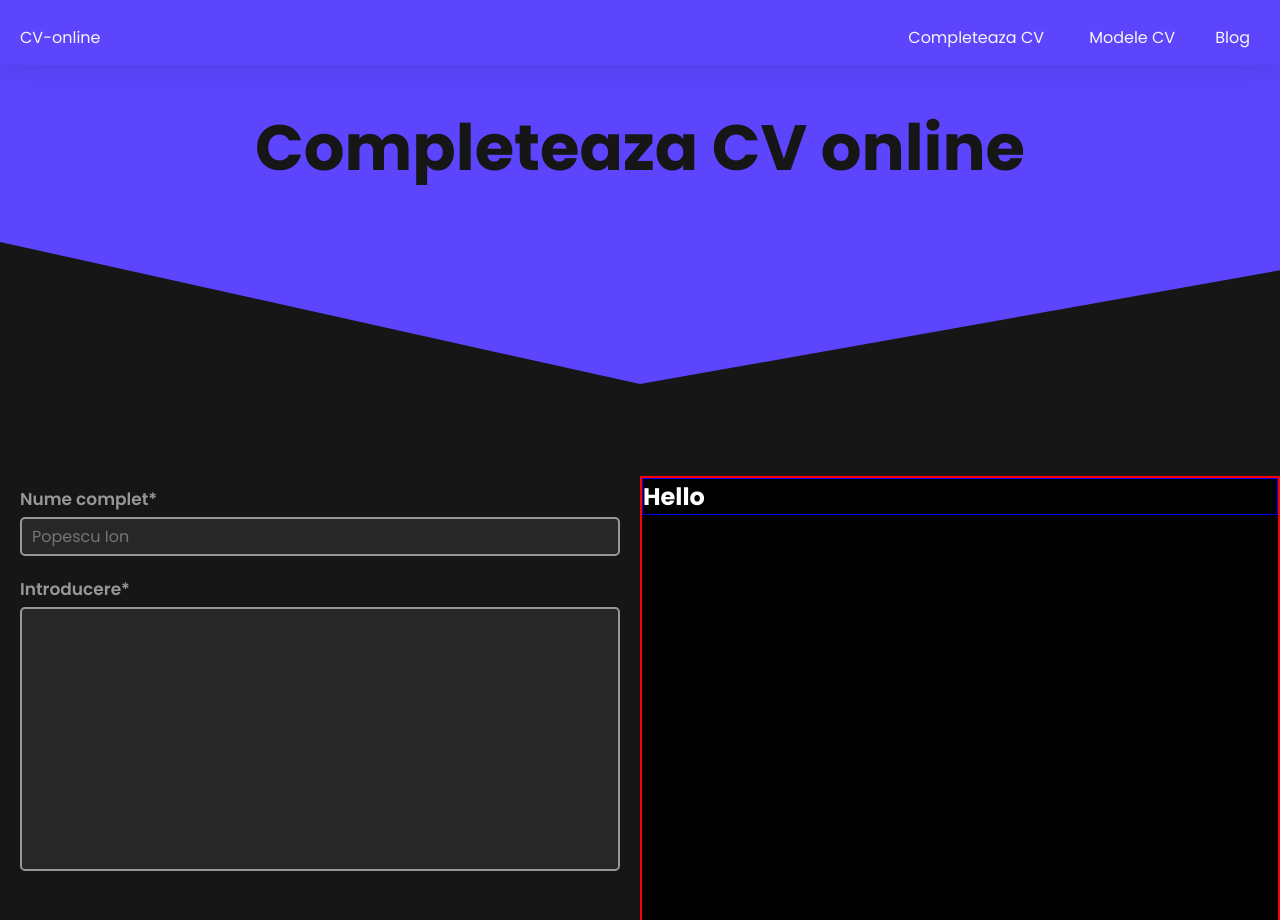
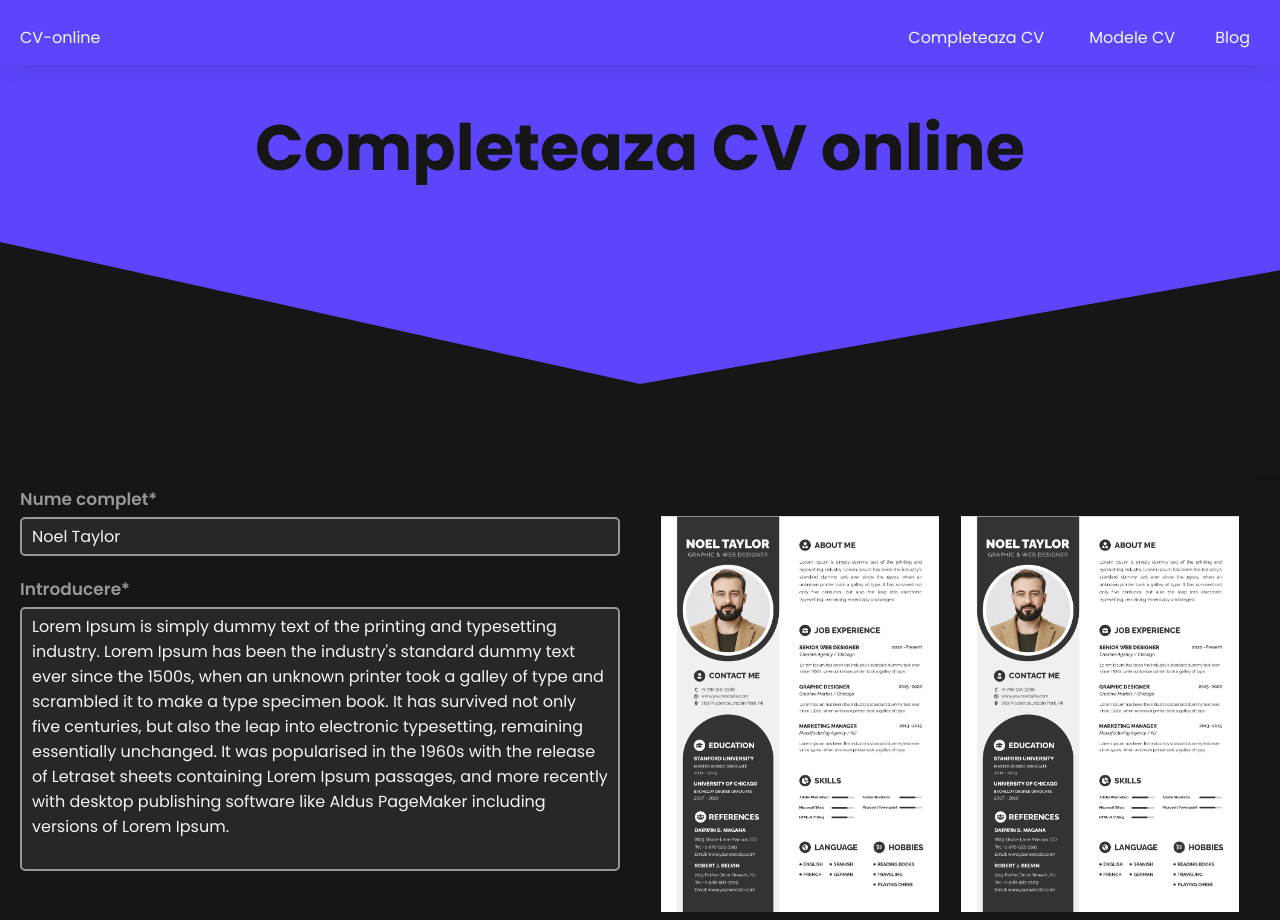
Before and after one commit to Costinnn/CV-app, a Next.js app: page /completare-cv in a window 1280 px wide. Shown: the top 920 px of the page. Built offline with nearby package versions, Linux system fonts and the light colour scheme.

Commit message:
Fill form dummy data, Preview CV design & logic

```diff
--- a/components/pages/completare-cv/FillForm_Preview.css
+++ b/components/pages/completare-cv/FillForm_Preview.css
@@ -5,6 +5,8 @@
   }
 
   .fill-form {
+    max-width: 700px;
+    margin: 0 auto;
     form {
       padding: 0 20px;
       margin-bottom: 50px;
--- a/components/pages/completare-cv/FillForm_Preview.tsx
+++ b/components/pages/completare-cv/FillForm_Preview.tsx
@@ -32,16 +32,55 @@ const FillForm_Preview = () => {
   });
 
   // FINAL DATA VALUES
-  const [generalInfo, setGeneralInfo] = useState<GeneralInfoType>({ name: "", description: "" });
-  const [contact, setContact] = useState<ContactType>({ phone: "", email: "", address: "" });
-  const [education, setEducation] = useState<EducationStateType[]>([]);
-  const [experience, setExperience] = useState<ExperienceStateType[]>([]);
-  const [competences, setCompetences] = useState<string[]>([]);
-  const [projects, setProjects] = useState<ProjectsStateType[]>([]);
+  const [generalInfo, setGeneralInfo] = useState<GeneralInfoType>({
+    name: "Noel Taylor",
+    description:
+      "Lorem Ipsum is simply dummy text of the printing and typesetting industry. Lorem Ipsum has been the industry's standard dummy text ever since the 1500s, when an unknown printer took a galley of type and scrambled it to make a type specimen book. It has survived not only five centuries, but also the leap into electronic typesetting, remaining essentially unchanged. It was popularised in the 1960s with the release of Letraset sheets containing Lorem Ipsum passages, and more recently with desktop publishing software like Aldus PageMaker including versions of Lorem Ipsum.",
+  });
+  const [contact, setContact] = useState<ContactType>({ phone: "0750 000 000", email: "noel@gmail.com", address: "769 Lincoln Park, ML" });
+  const [education, setEducation] = useState<EducationStateType[]>([
+    { school: "Stanford University", specialization: "Master degree graduate", start: "2011.01.01", end: "2012.01.05", untilNow: false },
+    { school: "University of Chicago", specialization: "Bachelor degree graduate", start: "2012.05.01", end: "", untilNow: true },
+  ]);
+  const [experience, setExperience] = useState<ExperienceStateType[]>([
+    { position: "Senior web designer", company: "Creative agency", start: "2020.02.01", end: "", untilNow: true },
+    { position: "Graphic designer", company: "Market agency", start: "2015.02.03", end: "2020.01.03", untilNow: false },
+    { position: "Marketing manager", company: "Manufacturing agency", start: "2013.01.01", end: "2015.02.03", untilNow: false },
+  ]);
+  const [competences, setCompetences] = useState<string[]>([
+    "Adope photoshop",
+    "Microsoft Word",
+    "HTML/CSS",
+    "Adobe illustrator",
+    "Microsoft powerpoint",
+  ]);
+  const [projects, setProjects] = useState<ProjectsStateType[]>([
+    { title: "Residential Rebranding", link: "" },
+    { title: "Food Logo", link: "" },
+    { title: "Webside design", link: "" },
+  ]);
   const [volunteering, setVolunteering] = useState<VolunteeringStateType[]>([]);
-  const [links, setLinks] = useState<LinksStateType[]>([]);
-  const [hobbies, setHobbies] = useState<HobbiesStateType[]>([]);
-  const [personalized, setPersonalized] = useState<PersonalizedStateType[]>([]);
+  const [links, setLinks] = useState<LinksStateType[]>([
+    { title: "Github", link: "www.github.com" },
+    { title: "Behance", link: "www.behance.com" },
+  ]);
+  const [hobbies, setHobbies] = useState<HobbiesStateType[]>([
+    { title: "Reading books", description: "" },
+    { title: "Traveling", description: "" },
+    { title: "Playing chess", description: "" },
+    { title: "Running", description: "" },
+  ]);
+  const [personalized, setPersonalized] = useState<PersonalizedStateType[]>([
+    {
+      sectionTitle: "References",
+      title: "Darwin B. Magna",
+      link: "",
+      description: "2813 Shobe Lane Mancos",
+      start: "",
+      end: "",
+      untilNow: false,
+    },
+  ]);
 
   // TEMPORARY STATE
   const [educationState, setEducationState] = useState<EducationStateType>({ school: "", specialization: "", start: "", end: "", untilNow: false });
--- a/components/pages/completare-cv/PreviewCv.css
+++ b/components/pages/completare-cv/PreviewCv.css
@@ -1,9 +1,80 @@
 .preview {
   position: relative;
   display: none;
-  border: 2px solid red;
-  background-color: black;
-  color: white !important;
+
+  .cv-template-preview {
+    background-color: white;
+    position: sticky;
+    top: 70px;
+    left: 0;
+    right: 0;
+    margin-left: auto;
+    margin-right: auto;
+    aspect-ratio: 1/1.414 !important;
+    max-height: calc(100dvh - 80px);
+  }
+
+  .cv-templates-list {
+    position: relative;
+    display: flex;
+    flex-direction: column;
+    align-items: center;
+    padding: 20px;
+    height: fit-content;
+
+    li {
+      width: 100%;
+      max-width: 520px;
+      margin-top: 20px;
+
+      .img-box {
+        position: relative;
+        width: 100%;
+        aspect-ratio: 1/1.414;
+
+        img {
+          object-fit: contain;
+          object-position: center;
+        }
+      }
+
+      .text {
+        display: flex;
+        align-items: center;
+        justify-content: space-between;
+
+        padding: 10px;
+        background-color: var(--black);
+
+        h2 {
+          text-transform: capitalize;
+          font-weight: 500;
+          font-size: 17px;
+        }
+
+        span {
+          font-size: 13px;
+        }
+      }
+    }
+
+    /* blur */
+    &::before {
+      content: "";
+      position: absolute;
+      z-index: -1;
+      left: 0;
+      top: 0;
+      display: block;
+      height: 100%;
+      width: 100%;
+      background: rgba(255, 255, 255, 0);
+      border-radius: 5px;
+      box-shadow: 0 4px 30px rgba(0, 0, 0, 0.1);
+      backdrop-filter: blur(3.7px);
+      -webkit-backdrop-filter: blur(3.7px);
+    }
+  }
 
   .close {
     color: white;
@@ -13,25 +84,60 @@
     padding: 10px;
   }
 
+  /* blur */
+  &::before {
+    content: "";
+    position: absolute;
+    z-index: -1;
+    left: 0;
+    top: 0;
+    display: block;
+    height: 100%;
+    width: 100%;
+    background: rgba(255, 255, 255, 0);
+    border-radius: 5px;
+    box-shadow: 0 4px 30px rgba(0, 0, 0, 0.1);
+    backdrop-filter: blur(3.7px);
+    -webkit-backdrop-filter: blur(3.7px);
+  }
+
   /* DESKTOP SETTINGS */
   @media screen and (min-width: 800px) {
     display: block;
-    position: sticky;
-    height: 80vh;
-    top: 70px;
-
-    h1 {
-      border: 1px solid blue;
-      color: white;
-    }
+    padding-right: 20px;
 
     .close {
       display: none;
     }
   }
+
+  @media screen and (min-width: 1200px) {
+    .cv-templates-list {
+      display: grid;
+      grid-template-columns: 1fr 1fr;
+      column-gap: 20px;
+    }
+  }
+
+  @media screen and (min-width: 1500px) {
+    .cv-templates-list {
+      grid-template-columns: 1fr 1fr 1fr;
+    }
+  }
 }
 
-/* PHONE SETTINGS */
+/* .preview - SCROLL WHEN NO TEMPLATE SELECTED */
+.overflow-scroll {
+  overflow-y: scroll;
+  scrollbar-width: none;
+  -ms-overflow-style: none;
+
+  &::-webkit-scrollbar {
+    display: none;
+  }
+}
+
+/* .preview - PHONE SETTINGS */
 .isOpen {
   display: block;
   position: fixed;
@@ -56,13 +162,13 @@
     display: none;
   }
 
+  &:hover {
+    span {
+      display: inline;
+    }
+  }
+
   @media screen and (min-width: 800px) {
     display: none;
   }
 }
-
-.preview-btn:hover {
-  span {
-    display: inline;
-  }
-}
--- a/components/pages/completare-cv/PreviewCv.tsx
+++ b/components/pages/completare-cv/PreviewCv.tsx
@@ -1,16 +1,29 @@
 "use client";
 
-import React, { useState } from "react";
+import React, { useEffect, useState } from "react";
+import Link from "next/link";
+import Image from "next/image";
+import { useSearchParams } from "next/navigation";
 
 import LeftArrowSvg from "@/public/SVG/LeftArrowSvg";
 import CloseSvg from "@/public/SVG/CloseSvg";
 
 import { PreviewCvPropType } from "@/types/globalTypes";
+import { CV_TEMPLATES } from "@/public/data/cvTemplates";
 
 import "./PreviewCv.css";
 
 const PreviewCv = ({ inputData }: PreviewCvPropType) => {
+  const searchParams = useSearchParams();
+
   const [isPreviewOpen, setiIsPreviewOpen] = useState(false);
+  const [selectedTemplate, setSelectedTemplate] = useState<string | null>(searchParams.get("model-ales"));
+
+  const cvType = searchParams.get("model-ales");
+
+  useEffect(() => {
+    setSelectedTemplate(cvType);
+  }, [cvType]);
 
   return (
     <>
@@ -27,10 +40,29 @@ const PreviewCv = ({ inputData }: PreviewCvPropType) => {
       </button>
 
       {/* PREVIEW DISPLAY */}
-      <section className={`preview ${isPreviewOpen ? "isOpen" : ""} section-wide`}>
-        <h1>Hello</h1>
+      <section className={`preview section-wide ${isPreviewOpen ? "isOpen" : ""} ${!selectedTemplate && "overflow-scroll"}`}>
+        {selectedTemplate ? (
+          <div className="cv-template-preview"></div>
+        ) : (
+          <ul className="cv-templates-list">
+            {CV_TEMPLATES.map((item) => (
+              <li key={item.templateName}>
+                <div className="img-box">
+                  <Image src={item.img} fill sizes="85vw" alt={item.templateName} />
+                </div>
+
+                <Link href={`/completare-cv?model-ales=${item.templateName}`} className="text">
+                  <h2>{item.templateName}</h2>
+                  <span className="btn-primary2">Alege</span>
+                </Link>
+              </li>
+            ))}
+          </ul>
+        )}
+
+        {/* ACTIVE ON MOBILE */}
         <button type="button" className="close" onClick={() => setiIsPreviewOpen(false)}>
-          <CloseSvg color="#5c45fd" size="30" />
+          <CloseSvg color="#969799" size="30" />
         </button>
       </section>
     </>
--- /dev/null
+++ b/public/data/cvTemplates.ts
@@ -0,0 +1,9 @@
+import templateImg from "@/public/images/templates/template1.jpg";
+import { CvTemplateType } from "@/types/globalTypes";
+
+export const CV_TEMPLATES: CvTemplateType[] = [
+  { img: templateImg, templateName: "taylor", type: "simple" },
+  { img: templateImg, templateName: "taylor2", type: "simple" },
+  { img: templateImg, templateName: "taylor3", type: "modern" },
+  { img: templateImg, templateName: "taylor4", type: "profesional" },
+];
```
Also changed, not shown: components/pages/modele-cv/CvList.tsx (+1 -8 lines).
